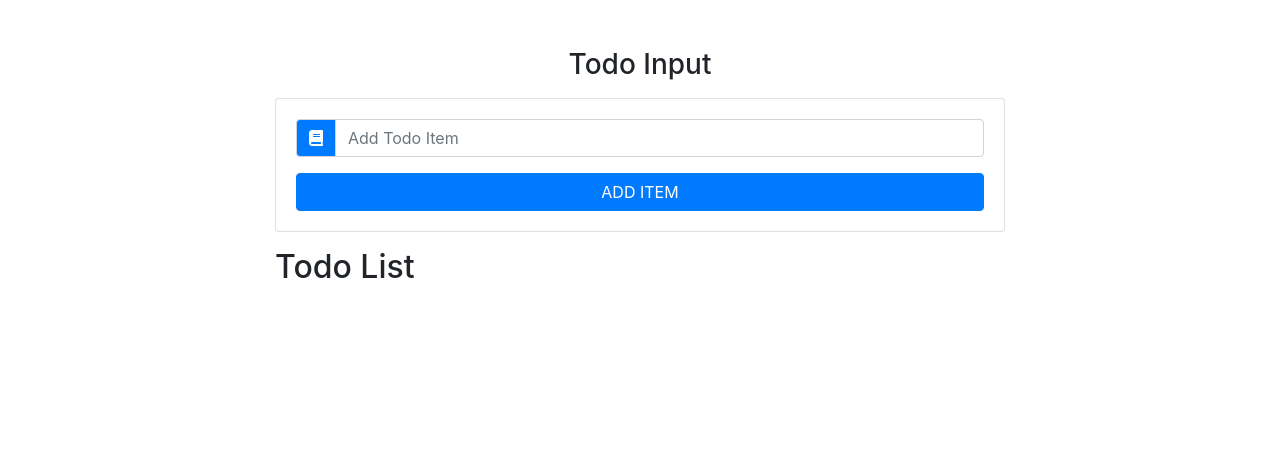
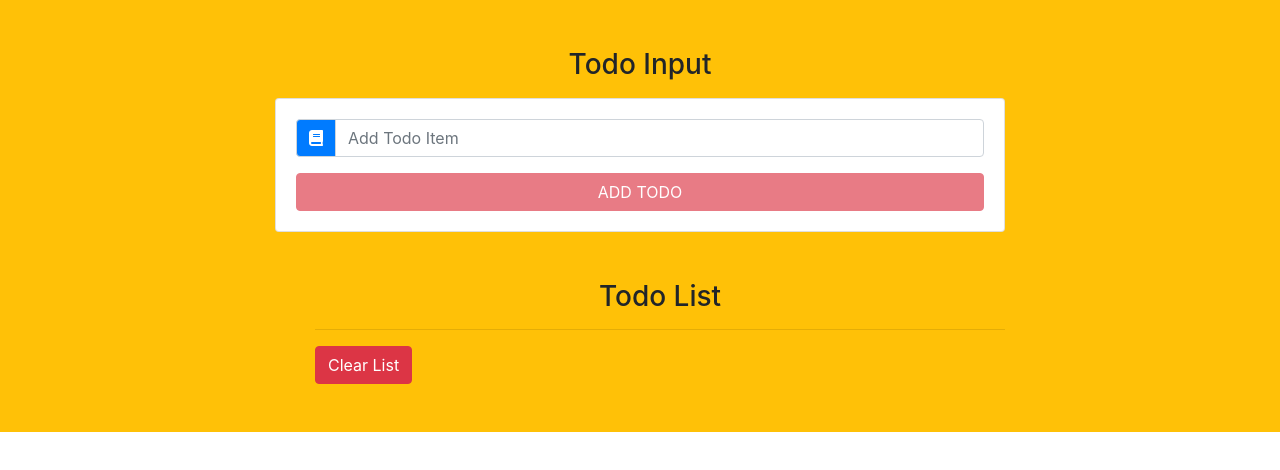
Before and after one commit to tweneboah/react-todo-app, a React (Create React App) app: page / in a window 1280 px wide. Shown: the top 470 px of the page. Built offline with nearby package versions, Linux system fonts and the light colour scheme.

Commit message:
editing, deleting added

```diff
--- a/public/index.html
+++ b/public/index.html
@@ -22,7 +22,7 @@
       work correctly both with client-side routing and a non-root public URL.
       Learn how to configure a non-root public URL by running `npm run build`.
     -->
-    <title>React App</title>
+    <title>Todo App</title>
   </head>
   <body>
     <noscript>You need to enable JavaScript to run this app.</noscript>
--- a/src/App.js
+++ b/src/App.js
@@ -6,7 +6,7 @@
 
 
 class App extends React.Component {
-  state ={
+  state = {
     items: [],
     id: uuid(),
     item: '',
@@ -24,8 +24,7 @@
   e.preventDefault()
   const newItem = {
     id: this.state.id,
-    title: this.state.item,
-    name:'Emmanuel'
+    title: this.state.item
   }
   const updatedItems = [...this.state.items, newItem ]
   this.setState({
@@ -33,19 +32,41 @@
     item: '',
     id: uuid(),
     editItem: false
-  },() => console.log(this.state))
+  })
 }
 
 clearList = () => {
-  console.log('Clear list')
+  this.setState({
+    items: []
+  })
 }
 
 handleDelete = (id) => {
-   console.log(`handle delete' ${id}`)
+   const filteredItems = this.state.items.filter((item) => {
+     return item.id !== id
+   })
+
+   this.setState({
+     items: filteredItems
+   })
 }
 
 handleEdit = (id) => {
-  console.log(`handle edit ${id}`)
+
+  const filteredItems = this.state.items.filter((item) => {
+    return item.id !== id
+  })
+
+  const selectedItem = this.state.items.find((item) => {
+    return item.id === id
+  })
+
+  this.setState({
+    items: filteredItems,
+    item: selectedItem.title,
+    editItem: true
+  })
+  console.log(selectedItem.title)
 }
 
 
@@ -53,7 +74,7 @@
   render() {
 
     return (
-    <div>
+    <div className='bg bg-warning'>
          <div className='container'>
             <div className='row'>
               <div className='col-10 mx-auto col-md-8 mt-5'>
@@ -62,7 +83,7 @@
                   <TodoInput
                   item={this.state.item}
                   handleChange ={this.handleChange}
-                  edit={this.state.editItem}
+                  editItem={this.state.editItem}
                   handleSubmit ={this.handleSubmit}/>
 
                   <TodoList
--- a/src/components/TodoInput/TodoInput.js
+++ b/src/components/TodoInput/TodoInput.js
@@ -3,7 +3,7 @@
 
     render() {
         //DESTRUCTURING
-  const {item, handleChange, handleSubmit, edit} = this.props
+  const {item, handleChange, handleSubmit, editItem} = this.props
 
         return (
 
@@ -23,11 +23,10 @@
                   onChange={handleChange}
                 />
               </div>
-              <button
+              <button  disabled={item?false: true}
                 type="submit"
-                className="btn btn-block btn-primary mt-3 text-uppercase"
-              >
-                add item
+                className={editItem? "btn btn-block btn-warning mt-3 text-uppercase": "btn btn-block btn-danger mt-3 text-uppercase"}>
+                {editItem? 'Edit Todo': 'Add Todo'}
               </button>
             </form>
           </div>
--- a/src/components/TodoItem/TodoItem.js
+++ b/src/components/TodoItem/TodoItem.js
@@ -3,11 +3,20 @@
 class TodoItem extends Component {
 
     render() {
-         const {items, clearList, handleDelete, handleEdit} = this.props
+        const { title, handleDelete, handleEdit } = this.props;
         return (
-            <ul className='list-grpup my-5'>
-                <h3 ></h3>
-            </ul>
+            <li className="list-group-item text-capitalize d-flex justify-content-between my-2">
+                <h6>{title}</h6>
+                <div className="todo-icon">
+          <span className="mx-2 text-success" >
+            <i className="fas fa-pen" onClick={handleEdit} />
+          </span>
+          <span className="mx-2 text-danger" onClick={handleDelete}>
+            <i className="fas fa-trash" />
+          </span>
+
+        </div>
+            </li>
          );
     }
 }
--- a/src/components/TodoList/TodoList.js
+++ b/src/components/TodoList/TodoList.js
@@ -4,11 +4,18 @@
 class TodoList extends Component {
     state = {  }
     render() {
+        const {items, clearList, handleDelete, handleEdit} = this.props
         return (
-            <section>
-                <h2>Todo List</h2>
-                <TodoItem/>
-            </section>
+            <ul className='list-grpup my-5'>
+                <h3 className='text-capitalize text-center' >Todo List</h3>
+                <hr/>
+                {items.map((item) => {
+                    return (
+                        <TodoItem key={item.id} title={item.title} handleDelete={()=>handleDelete(item.id)} handleEdit={()=>handleEdit(item.id)}/>
+                    )
+                })}
+                <button type='button' className='btn btn-danger' onClick={clearList}>Clear List</button>
+            </ul>
          );
     }
 }
```
